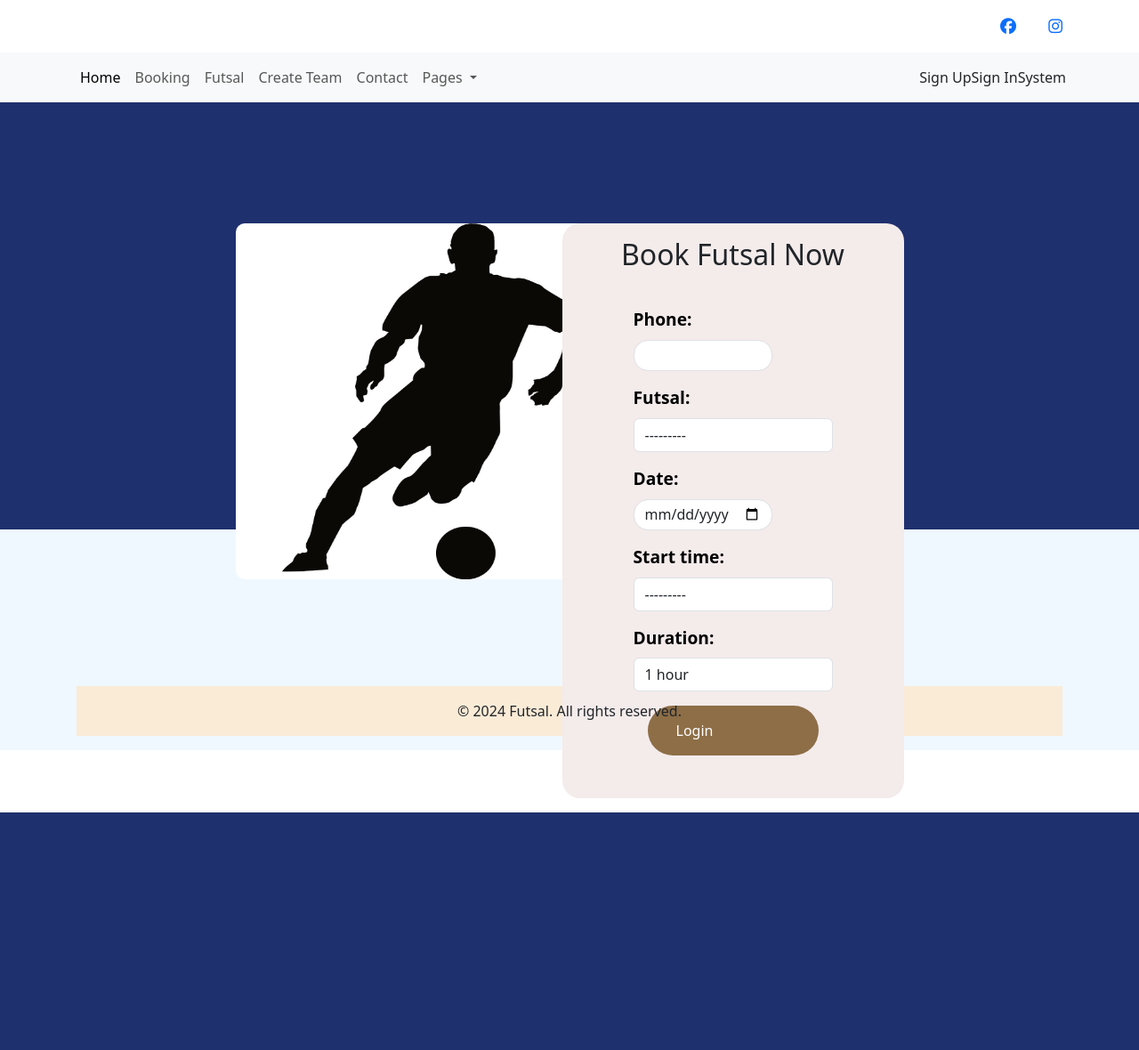
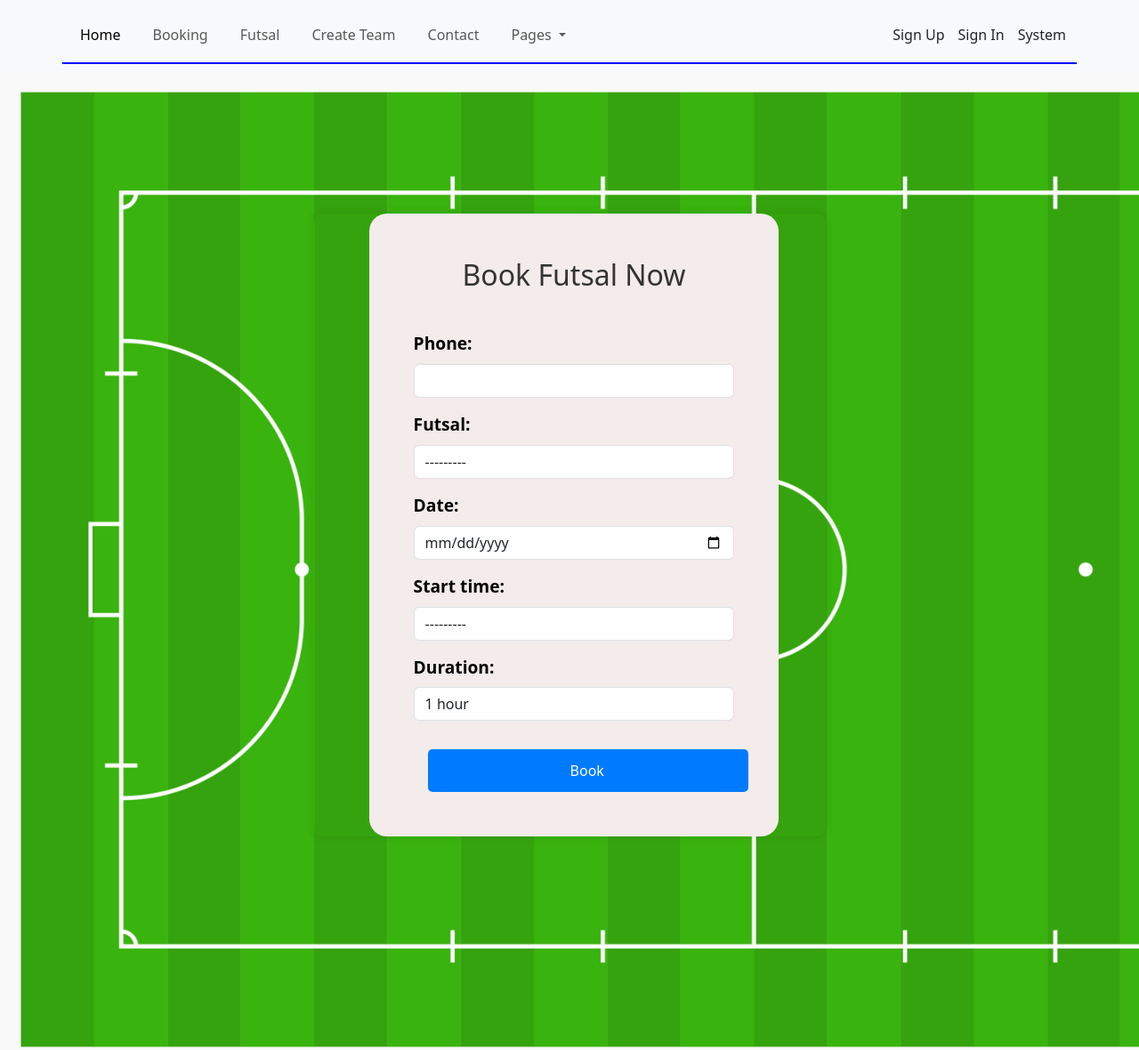
Before and after one commit to bromishbista/FutsalPlays, a Django app: page /book_futsal/ in a window 1280 px wide. Shown: the top 1180 px of the page at 89% size. Before the commit the page ends 913 px from the top, so only its background shows below. Run offline with Django 4.2, Linux system fonts and the light colour scheme; data that the repository does not hold is empty; some libraries are stand-ins or nearby versions.

Commit message:
navbar edit

```diff
--- a/templates/base.html
+++ b/templates/base.html
@@ -20,11 +20,31 @@
     <link rel="stylesheet" href="{% static 'css/book.css' %}">
     {% block css %}
     {% endblock css %}
+    <style>
+        /* Custom CSS for navbar hover effect */
+        .footsal-navbar .navbar-nav .nav-item:hover .nav-link {
+            background-color: #4b208c !important;
+            color: white !important;
+            border: #4b208c;
+            border-radius: 8px;
+
+
+        }
+         /* Custom CSS to increase gap between navbar items */
+         .navbar-nav .nav-item {
+            margin-right: 20px; /* Adjust the margin as needed */
+        }
+
+        /* Adjusting the last navbar item's margin to prevent extra gap */
+        .navbar-nav .nav-item:last-child {
+            margin-right: 0;
+        }
+    </style>
 </head>
 
 <body>
     <i class="fa-solid fa-angle-up" onclick="topFunction()" id="myBtn" title="Go to top"></i>
-    <div class="header container">
+    {% comment %} <div class="header container">
         <div class="top-part top-content">
             {% for item in detail %}
             <a href="mailto:example@gmail.com">{{item.email}}</a>
@@ -36,11 +56,11 @@
             <a href="tel:1236547891"><i class="fa-brands fa-instagram"></i></a>
         </div>
 
-    </div>
+    </div> {% endcomment %}
     <header>
-        <div class="footsal-navbar  navbar-light bg-light" id="top-arrow">
+        <div class="footsal-navbar  navbar-light bg-light" id="top-arrow" >
             <nav class="navbar navbar-expand-lg navbar-light bg-light">
-                <div class="container">
+                <div class="container" style="border-bottom: 2px solid blue; height: 4rem">
                     {% for item in detail %}
                     <a class="navbar-brand" href="#"><img src="{{item.logo.url}}" alt="" width="50"
                             height="40"></a>{% endfor %}
@@ -53,7 +73,7 @@
                     <div class="collapse navbar-collapse" id="navbarSupportedContent">
                         <ul class="navbar-nav me-auto mb-2 mb-lg-0">
                             <li class="nav-item">
-                                <a class="nav-link active" aria-current="page" href="/">Home</a>
+                                <a class="nav-link active" aria-current="page" href="/" style>Home</a>
                             </li>
                             <li class="nav-item">
                                 <a class="nav-link" href="{% url 'book_futsal' %}">Booking</a>
@@ -105,9 +125,11 @@
                                     {% endif %}
                                     <li style="list-style-type: none;"><a class="dropdown-item" href="{% url 'logout' %}">Sign Out</a></li>
                                     {% else %}
-                                    <li style="list-style-type: none;"><a class="dropdown-item" href="{% url 'register' %}">Sign Up</a></li>
-                                    <li style="list-style-type: none;"><a class="dropdown-item" href="{% url 'login' %}">Sign In</a></li>
-                                    <li style="list-style-type: none;"><a class="dropdown-item" href="{% url 'index' %}">System</a></li>
+                                    <div style="display: flex; gap: 15px;">
+                                        <li style="list-style-type: none;"><a class="dropdown-item" href="{% url 'register' %}">Sign Up</a></li>
+                                        <li style="list-style-type: none;"><a class="dropdown-item" href="{% url 'login' %}">Sign In</a></li>
+                                        <li style="list-style-type: none;"><a class="dropdown-item" href="{% url 'index' %}">System</a></li>
+                                    </div>
                                     {% endif %}
                                 </ul>
                             </li>
@@ -131,15 +153,15 @@
 <!-- footer section -->
 <footer>
     <div class="footer-main-section container">
-        <div class="footer-wrapper">
-            <div class="footer-links-items">
+
+            {% comment %} <div class="footer-links-items">
                 <div class="footer-about foot-link">
                     {% for item in detail %}
                     <img src="{{item.logo.url}}" alt="" width="60" height="50">
                     <p>{{item.footer_description}}</p>
                     {% endfor %}
                 </div>
-            </div>
+            </div> {% endcomment %}
             {% comment %} <div class="footer-links-items">
                 <div class="quick-link foot-link">
                     <a href="">Home</a>
--- a/templates/booking.html
+++ b/templates/booking.html
@@ -2,33 +2,28 @@
 {% load static %}
 {% block title %}Booking{% endblock title %}
 {% block body %}
-    <section class="book-futsal">
-            <div class="book-form login-form11">
-                <div class="login-image login-form12 register-image">
-                    <img src="{% static 'img/hhh.jpg' %}" alt="">
-                </div>
-                <div class="book-form-content login-form12">
-                    <div class="futsal-title">
+<section class="book-futsal" style="display: flex; justify-content: center; align-items: center; height: calc(100vh + 20rem); background-color: #f9f9f9; background-image: url({% static 'img/court.webp' %}); background-size: cover;">
+    <div class="book-form login-form" style="display: flex; flex-direction: row; width: 60%; border-radius: 10px; overflow: hidden; box-shadow: 0px 0px 10px rgba(0, 0, 0, 0.1); background-color: ; margin-top: -10rem">
+        <div class="book-form-content" style="padding: 50px; width: 80%; height: 700px; margin-left: 10px;">
+            <div class="futsal-title" style="color: #333; font-size: 24px; margin-bottom: 20px;">
                 <h2>Book Futsal Now</h2>
             </div>
             {% for message in messages %}
-                    <div class="alert alert-{{ message.tags }}">
+            <div class="alert alert-{{ message.tags }}" style="padding: 10px; margin-bottom: 20px; border-radius: 5px;
+                background-color: {% if message.tags == 'success' %}#d4edda; color: #155724;{% else %}#f8d7da; color: #721c24;{% endif %};">
                 {{ message }}
             </div>
             {% endfor %}
-                    <form action="" class="login-form11" method="POST">
+            <form action="" class="login-form" method="POST" style="width: 100%;">
                 {% csrf_token %}
                 {{ form.as_p }}
                 {% if request.user.is_authenticated %}
-                        <button class="button" type="submit" name="submit">Book Futsal</button>
+                <button class="button" type="submit" name="submit" style="display: inline-block; background-color: #007bff; color: #fff; font-size: 16px; padding: 12px 50px; border: none; border-radius: 5px; cursor: pointer; text-decoration: none;">Book Futsal</button>
                 {% else %}
-                        <a href="{% url 'login' %}" class="button" style="text-decoration: none;">Login</a>
+                <a href="{% url 'login' %}" class="button" style="display: inline-block; background-color: #007bff; color: #fff; font-size: 16px; padding: 12px 10rem; border: none; border-radius: 5px; cursor: pointer; text-decoration: none; width: 100%;">Book</a>
                 {% endif %}
             </form>
         </div>
     </div>
-        </div>
-
 </section>
-
 {% endblock %}
--- a/templates/index.html
+++ b/templates/index.html
@@ -15,13 +15,14 @@
       box-sizing: border-box;
   }
   .Home-Container{
-      margin-top: 3.2rem;
+      {% comment %} margin-top: 3.2rem; {% endcomment %}
   }
   .HomeHeaderContainer {
       height: 100vh;
       width: 100%;
       overflow: hidden;
       background: url('{% static "img/bannerbg.jpg" %}');
+      background-repeat: no-repeat;
       display: flex;
       align-items: center;
       justify-content: center;
```
Also changed, not shown: static/img/court.webp (added). Lines whose indentation alone changed are shown as unchanged.
